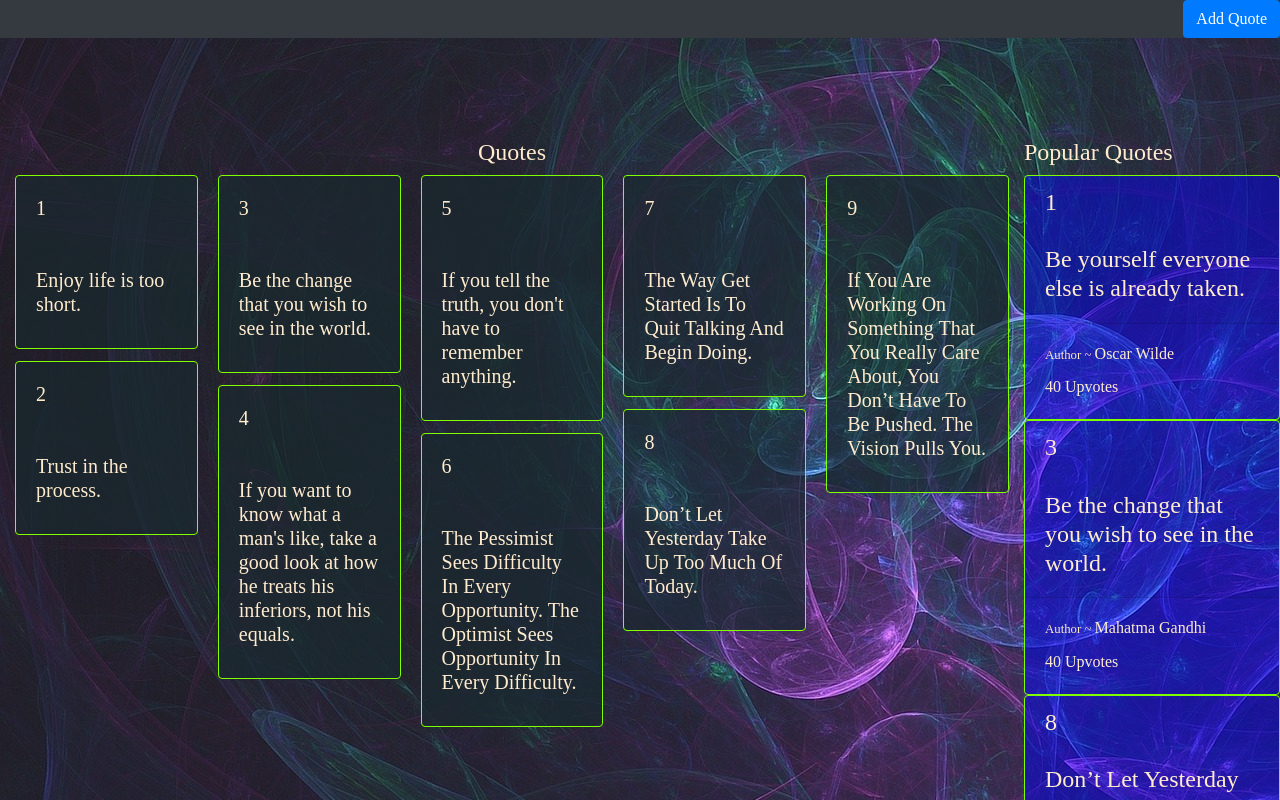
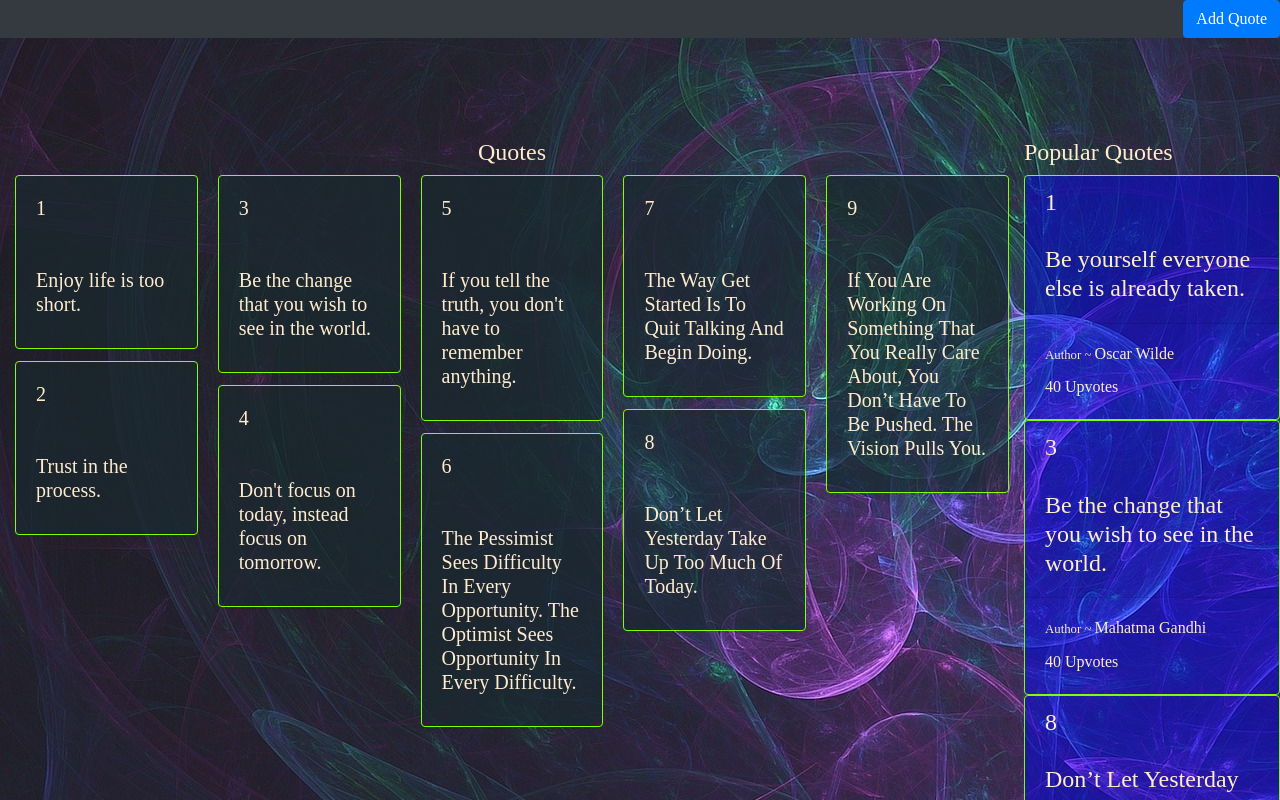
Before and after one commit to Thuotracy/angularquotes, an Angular app: page / in a window 1280 px wide. Shown: the top 800 px of the page. Built offline with nearby package versions, Linux system fonts and the light colour scheme; a web font is replaced by a local one.

Commit message:
added third quote

```diff
--- a/src/app/quote/quote.component.ts
+++ b/src/app/quote/quote.component.ts
@@ -13,7 +13,7 @@ export class QuoteComponent implements OnInit {
     new Quote(1,new Date(2019,2,28),"Jabali","Thuo Tracy","Enjoy life is too short.",40,10,false),
     new Quote(2,new Date(2019,10,28),"Winnie","Ajode Lucky","Trust in the process.",20,60,false),
     new Quote(3,new Date(2020,1,26),"Peris","Ng'endo Borot","Be the change that you wish to see in the world.",40,10,false),
-    new Quote(4,new Date(2018,2,28),"Isaac","J.K. Rowling","If you want to know what a man's like, take a good look at how he treats his inferiors, not his equals.",20,60,false),
+    new Quote(4,new Date(2018,2,28),"Yvonne","Naomie Atieno","Don't focus on today, instead focus on tomorrow.",20,60,false),
     new Quote(5,new Date(2019,2,28),"Lucy","Mark Twain","If you tell the truth, you don't have to remember anything.",20,5,false),
     new Quote(6,new Date(2020,1,28),"Violet","Winston Churchill","The Pessimist Sees Difficulty In Every Opportunity. The Optimist Sees Opportunity In Every Difficulty.",5,5,false),
     new Quote(7,new Date(2019,10,28),"Margaret","Walt Disney","The Way Get Started Is To Quit Talking And Begin Doing.",10,5,false),
```
